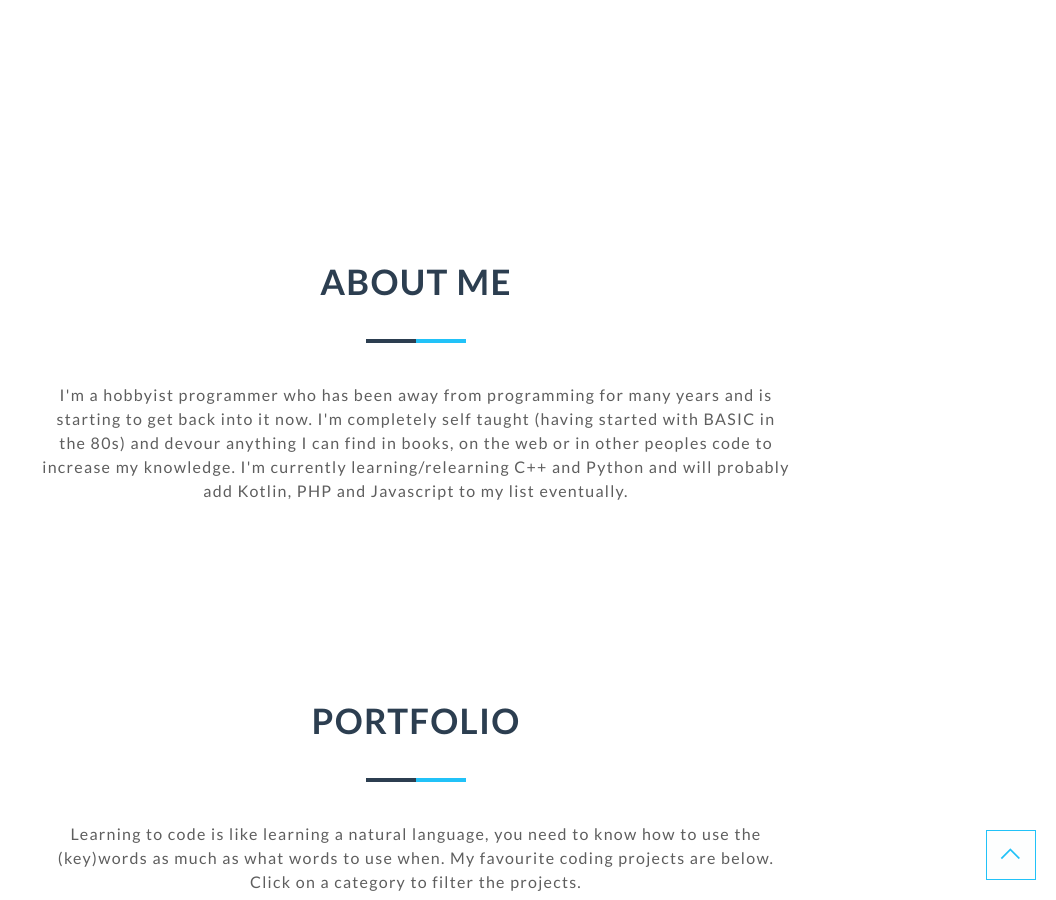
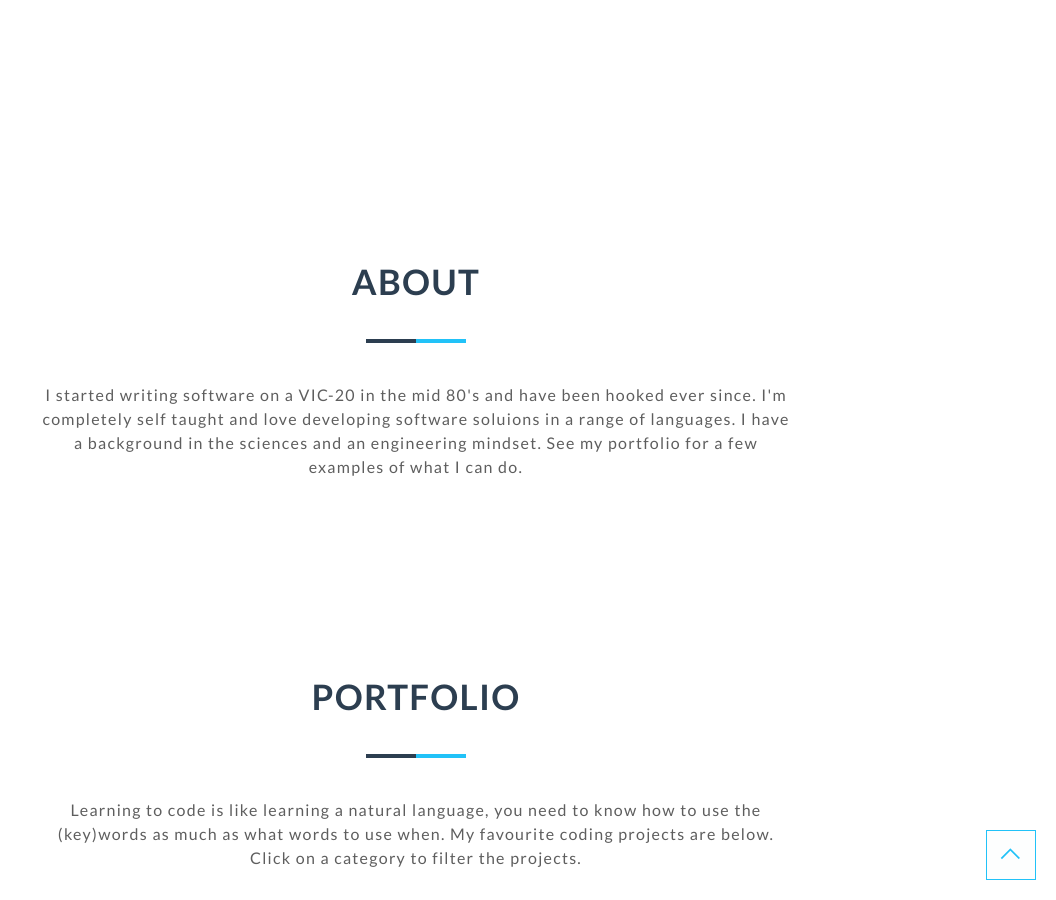
Before and after one commit to Gamernaut/gamernaut.github.io, a Jekyll site: the page built from index.html, in a window 1280 px wide and 900 px high, scrolled down 916 px. Shown: the whole window, without its empty margins (224-1280 px from the left). Built offline with Jekyll 4.4.1, drawn with Linux system fonts in a browser that asks for light colours; nearby versions of some CDN libraries.

Commit message:
Update _config.yml

```diff
--- a/_config.yml
+++ b/_config.yml
@@ -81,8 +81,8 @@ vimeo: '#'
 #####################################
 #############   About   #############
 #####################################
-about-title: About Me
-about-description: I'm a hobbyist programmer who has been away from programming for many years and is starting to get back into it now. I'm completely self taught (having started with BASIC in the 80s) and devour anything I can find in books, on the web or in other peoples code to increase my knowledge. I'm currently learning/relearning C++ and Python and will probably add Kotlin, PHP and Javascript to my list eventually.
+about-title: About
+about-description: I started writing software on a VIC-20 in the mid 80's and have been hooked ever since. I'm completely self taught and love developing software soluions in a range of languages. I have a background in the sciences and an engineering mindset. See my portfolio for a few examples of what I can do.
 
 #####################################
 ############  Portfolio  ############
```
